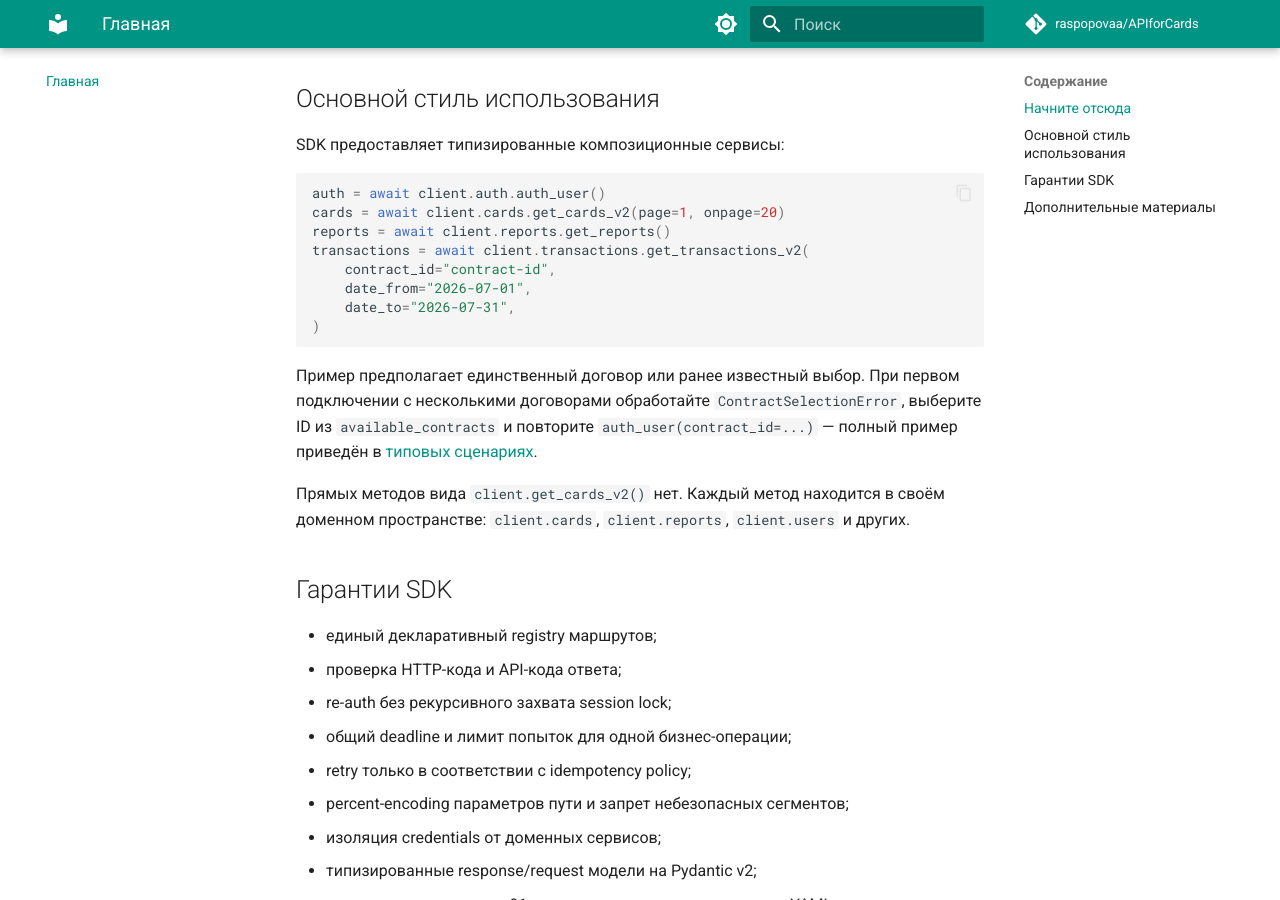
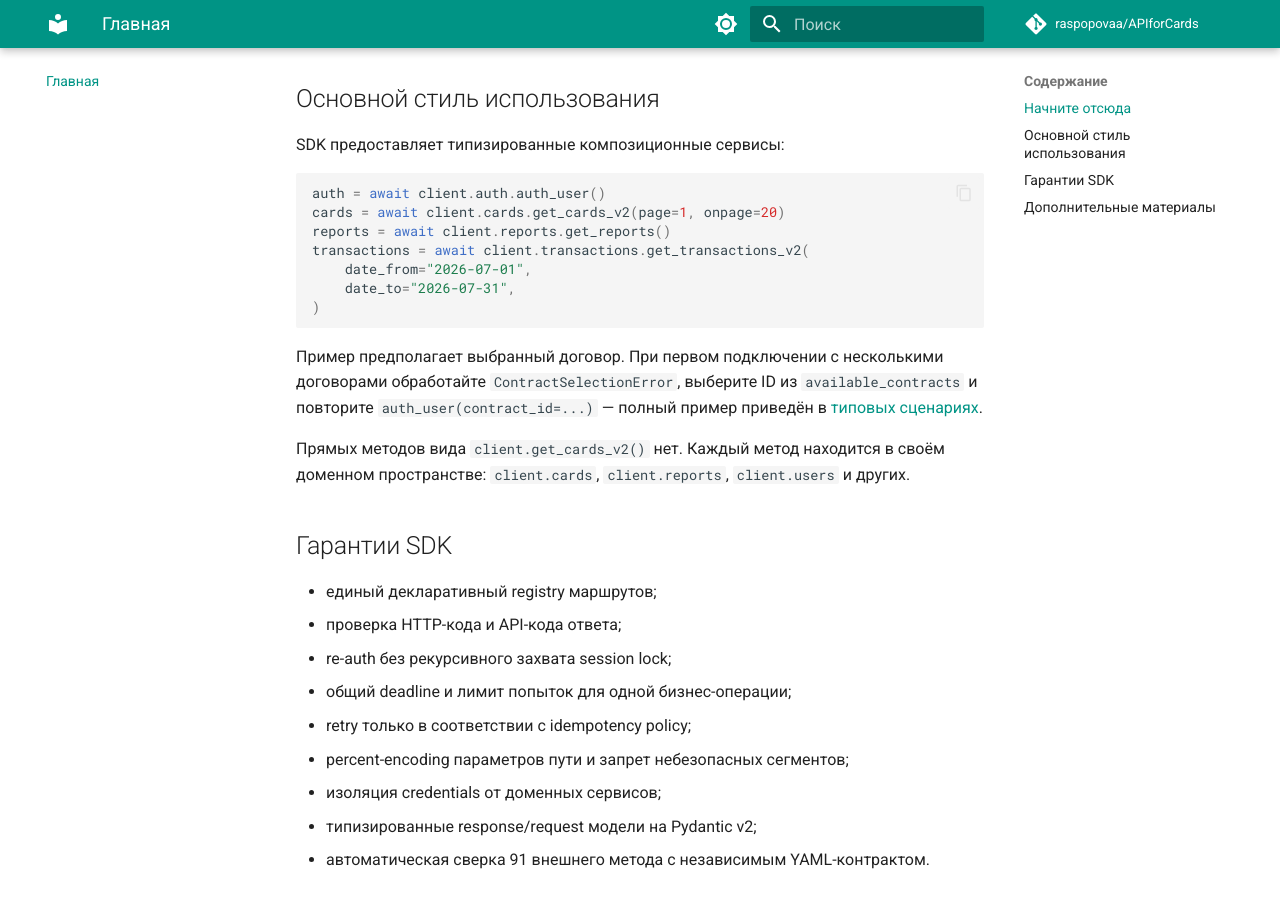
Before and after one commit to raspopovaa/APIforCards, an MkDocs documentation site: the page built from docs/index.md, in a window 1280 px wide and 900 px high, scrolled down 813 px. Built offline with MkDocs 1.6.1 and Material for MkDocs 9.7.7, drawn with Linux system fonts in a browser that asks for light colours; comment, search, counter and statistics services are not loaded; the version menu is left out.

Commit message:
fix: use selected contract for transactions docs

````diff
--- a/docs/index.md
+++ b/docs/index.md
@@ -28,15 +28,14 @@ auth = await client.auth.auth_user()
 cards = await client.cards.get_cards_v2(page=1, onpage=20)
 reports = await client.reports.get_reports()
 transactions = await client.transactions.get_transactions_v2(
-    contract_id="contract-id",
     date_from="2026-07-01",
     date_to="2026-07-31",
 )
 ```
 
-Пример предполагает единственный договор или ранее известный выбор. При первом
-подключении с несколькими договорами обработайте `ContractSelectionError`, выберите
-ID из `available_contracts` и повторите `auth_user(contract_id=...)` — полный пример
+Пример предполагает выбранный договор. При первом подключении с несколькими
+договорами обработайте `ContractSelectionError`, выберите ID из
+`available_contracts` и повторите `auth_user(contract_id=...)` — полный пример
 приведён в [типовых сценариях](scenarios.md).
 
 Прямых методов вида `client.get_cards_v2()` нет. Каждый метод находится в
````
Also changed, not shown: README.md (+0 -1 lines), docs/methods/transactions.md (+2 -4 lines), 2 other files.
